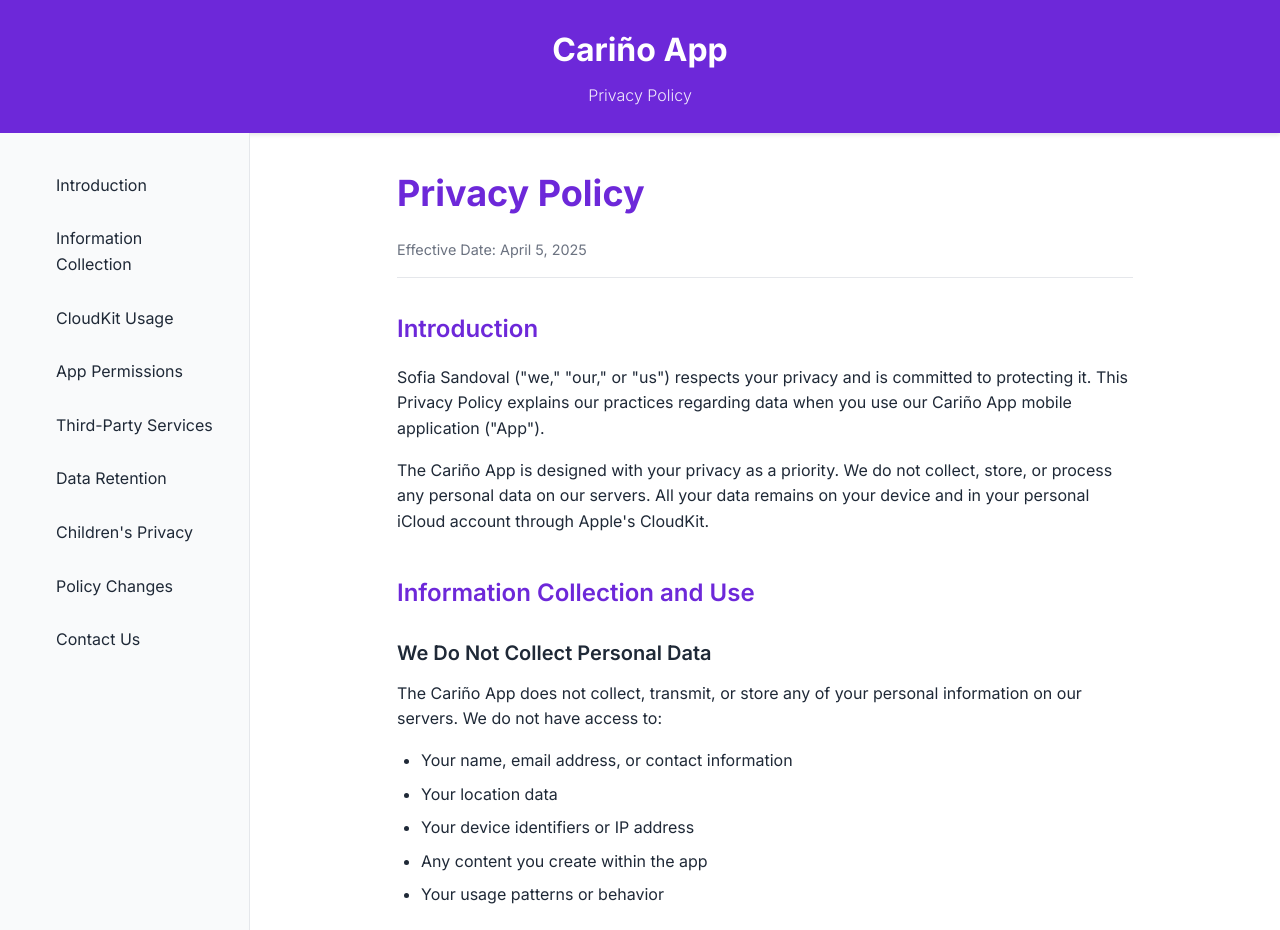
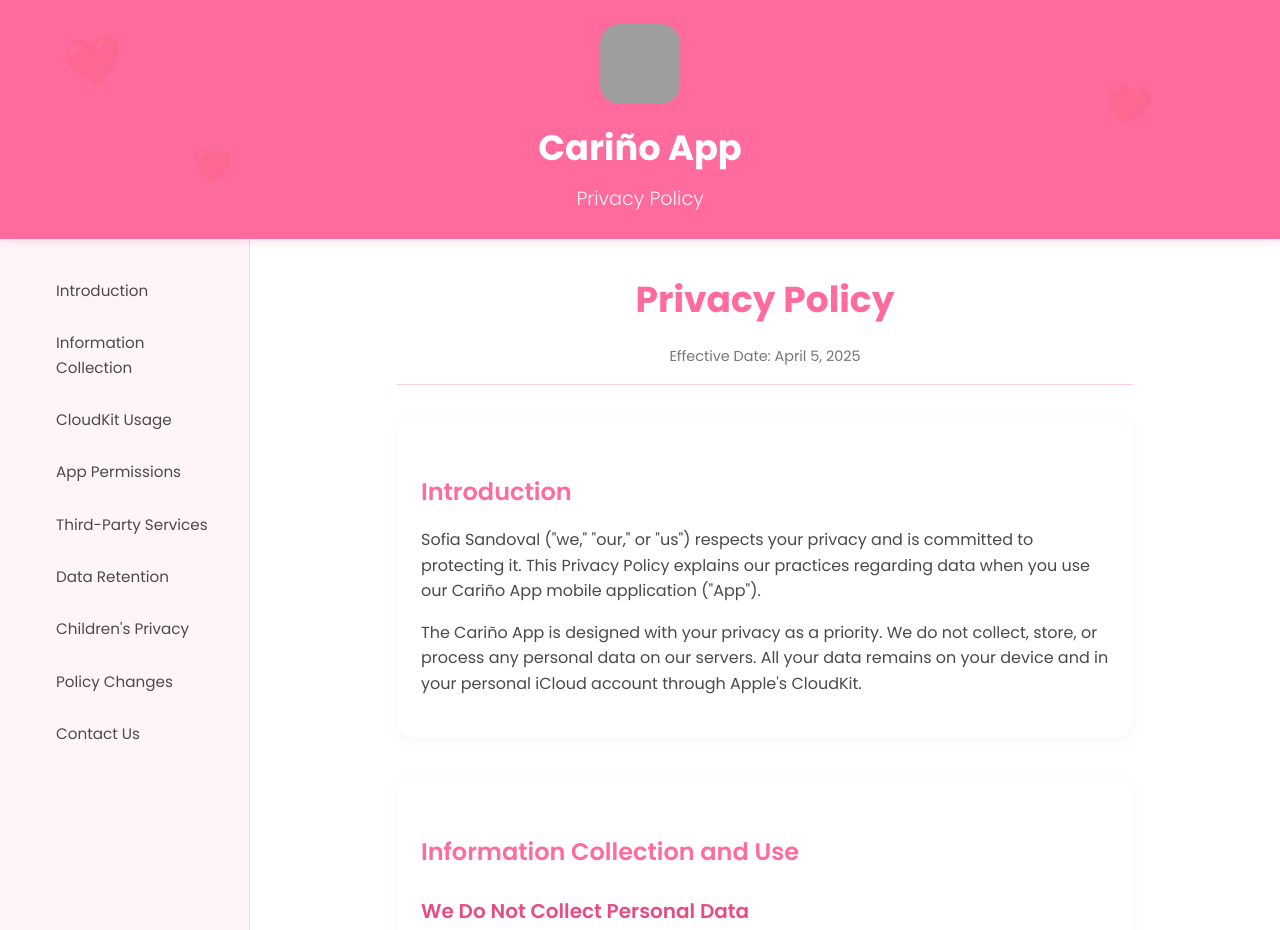
Before and after one commit to CarinoApp/CarinoApp.github.io, a plain HTML site: page index.html in a window 1280 px wide. Shown: the top 930 px of the page. Drawn offline with Linux system fonts and the light colour scheme; grey boxes are pictures that could not be loaded.

Commit message:
Update index.html

```diff
--- a/index.html
+++ b/index.html
@@ -6,16 +6,18 @@
     <title>Cariño App - Privacy Policy</title>
     <link rel="preconnect" href="https://fonts.googleapis.com">
     <link rel="preconnect" href="https://fonts.gstatic.com" crossorigin>
-    <link href="https://fonts.googleapis.com/css2?family=Inter:wght@300;400;500;600;700&display=swap" rel="stylesheet">
+    <link href="https://fonts.googleapis.com/css2?family=Inter:wght@300;400;500;600;700&family=Poppins:wght@300;400;500;600;700&display=swap" rel="stylesheet">
     <style>
         :root {
-            --primary-color: #6d28d9;
-            --primary-light: #ede9fe;
-            --text-color: #1f2937;
-            --text-light: #6b7280;
+            --primary-color: #ff6b9d;
+            --primary-light: #ffd1e0;
+            --primary-lighter: #ffe6ee;
+            --primary-dark: #e84c84;
+            --text-color: #4a4a4a;
+            --text-light: #767676;
             --background: #ffffff;
-            --background-alt: #f9fafb;
-            --border-color: #e5e7eb;
+            --background-alt: #fff5f8;
+            --border-color: #ffd1e0;
         }
 
         * {
@@ -25,7 +27,7 @@
         }
 
         body {
-            font-family: 'Inter', -apple-system, BlinkMacSystemFont, 'Segoe UI', Roboto, Oxygen, Ubuntu, Cantarell, sans-serif;
+            font-family: 'Poppins', 'Inter', -apple-system, BlinkMacSystemFont, 'Segoe UI', Roboto, Oxygen, Ubuntu, Cantarell, sans-serif;
             line-height: 1.6;
             color: var(--text-color);
             background-color: var(--background);
@@ -42,11 +44,26 @@
             color: white;
             padding: 1.5rem;
             text-align: center;
-            box-shadow: 0 2px 4px rgba(0, 0, 0, 0.1);
+            box-shadow: 0 2px 10px rgba(255, 107, 157, 0.2);
+            position: relative;
+            overflow: hidden;
+        }
+
+        .header-content {
+            position: relative;
+            z-index: 2;
+        }
+
+        .app-logo {
+            width: 80px;
+            height: 80px;
+            margin: 0 auto 1rem;
+            display: block;
+            border-radius: 20px;
         }
 
         .app-name {
-            font-size: 2rem;
+            font-size: 2.2rem;
             font-weight: 700;
             margin-bottom: 0.5rem;
         }
@@ -54,11 +71,13 @@
         .app-description {
             font-weight: 300;
             opacity: 0.9;
+            font-size: 1.2rem;
         }
 
         .content-wrapper {
             display: flex;
             flex: 1;
+            background-color: var(--background);
         }
 
         nav {
@@ -83,13 +102,14 @@
             padding: 0.5rem 1rem;
             color: var(--text-color);
             text-decoration: none;
-            border-radius: 0.25rem;
+            border-radius: 0.5rem;
             transition: all 0.2s ease;
+            font-size: 0.95rem;
         }
 
         nav a:hover {
-            background-color: var(--primary-light);
-            color: var(--primary-color);
+            background-color: var(--primary-lighter);
+            color: var(--primary-dark);
         }
 
         main {
@@ -103,6 +123,7 @@
             margin-bottom: 2rem;
             padding-bottom: 1rem;
             border-bottom: 1px solid var(--border-color);
+            text-align: center;
         }
 
         .effective-date {
@@ -114,6 +135,10 @@
         section {
             margin-bottom: 2.5rem;
             scroll-margin-top: 2rem;
+            background-color: white;
+            padding: 1.5rem;
+            border-radius: 1rem;
+            box-shadow: 0 2px 8px rgba(255, 107, 157, 0.1);
         }
 
         h1 {
@@ -136,6 +161,7 @@
             font-weight: 600;
             margin-bottom: 0.75rem;
             margin-top: 1.5rem;
+            color: var(--primary-dark);
         }
 
         p {
@@ -152,7 +178,7 @@
         }
 
         a {
-            color: var(--primary-color);
+            color: var(--primary-dark);
             text-decoration: none;
         }
 
@@ -171,6 +197,33 @@
         .contact-email {
             margin-top: 1rem;
             font-weight: 500;
+        }
+
+        .heart-decoration {
+            position: absolute;
+            opacity: 0.1;
+            z-index: 1;
+        }
+
+        .heart-1 {
+            top: 10%;
+            left: 5%;
+            transform: rotate(-10deg);
+            font-size: 3rem;
+        }
+
+        .heart-2 {
+            top: 30%;
+            right: 10%;
+            transform: rotate(15deg);
+            font-size: 2.5rem;
+        }
+
+        .heart-3 {
+            bottom: 20%;
+            left: 15%;
+            transform: rotate(5deg);
+            font-size: 2rem;
         }
 
         @media (max-width: 768px) {
@@ -204,14 +257,24 @@
             main {
                 padding: 1.5rem;
             }
+
+            section {
+                padding: 1.25rem;
+            }
         }
     </style>
 </head>
 <body>
     <div class="container">
         <header>
-            <div class="app-name">Cariño App</div>
-            <div class="app-description">Privacy Policy</div>
+            <div class="heart-decoration heart-1">❤️</div>
+            <div class="heart-decoration heart-2">❤️</div>
+            <div class="heart-decoration heart-3">❤️</div>
+            <div class="header-content">
+                <img src="https://hebbkx1anhila5yf.public.blob.vercel-storage.com/CarinoAppIcon.jpg-eRIdI4cDBaxJu0lYWb9uUCT39TfBwc.jpeg" alt="Cariño App Logo" class="app-logo">
+                <div class="app-name">Cariño App</div>
+                <div class="app-description">Privacy Policy</div>
+            </div>
         </header>
 
         <div class="content-wrapper">
@@ -305,8 +368,9 @@
                     <p>Email: <a href="mailto:tocareforapp@gmail.com">tocareforapp@gmail.com</a></p>
                 </section>
 
-                <hr style="margin: 2rem 0; border: none; border-top: 1px solid var(--border-color);">
-                <p>By using the Cariño App, you acknowledge that you have read and understand this Privacy Policy.</p>
+                <div style="margin: 2rem 0; padding: 1.5rem; border-radius: 1rem; background-color: var(--primary-lighter); text-align: center;">
+                    <p>By using the Cariño App, you acknowledge that you have read and understand this Privacy Policy.</p>
+                </div>
             </main>
         </div>
 
```
